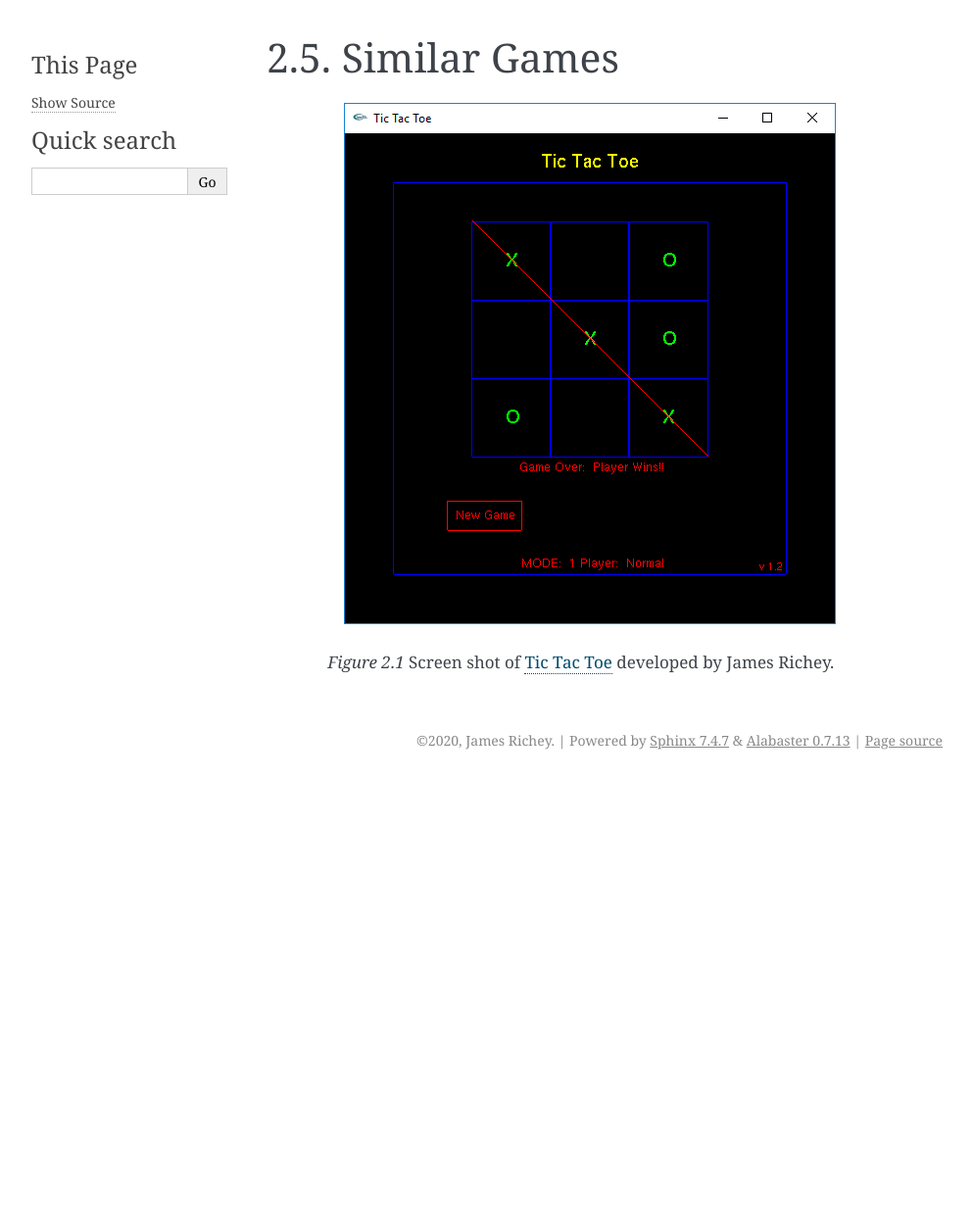
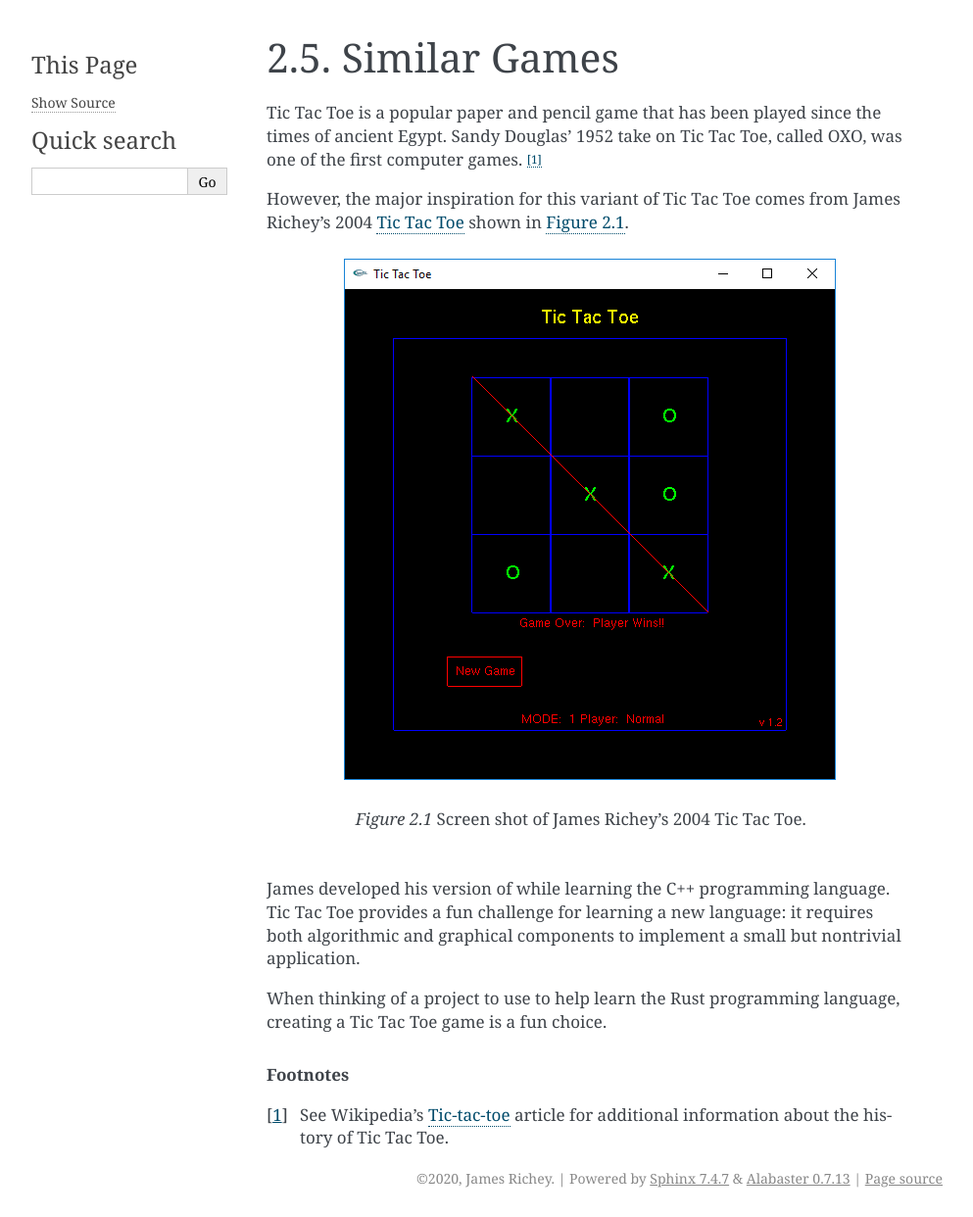
Before and after one commit to fossxo/fossxo-gdd, a Sphinx documentation site: the page built from source/overview/similar-games.rst, in a window 1280 px wide. Shown: the whole page at 98% size, without its empty margins (148-1141 px from the left). Built offline with Sphinx 7.4.7, drawn with Linux system fonts in a browser that asks for light colours; pages that are not in the unit, such as notebooks, are missing from menus; before the commit the page ends 900 px from its top, so only the background shows below that.

Commit message:
Add similar games section
This section describes games that are similar or have inspired
Tic Tac Toe.

```diff
--- a/source/overview/similar-games.rst
+++ b/source/overview/similar-games.rst
@@ -1,15 +1,29 @@
 #############
 Similar Games
 #############
+Tic Tac Toe is a popular paper and pencil game that has been played since
+the times of ancient Egypt. Sandy Douglas' 1952 take on Tic Tac Toe, called OXO,
+was one of the first computer games. [#wikiTTT]_
 
-..  TODO:
-      * Influences
-        - Picture of existing TTT
-
+However, the major inspiration for this variant of Tic Tac Toe comes from James
+Richey's 2004 `Tic Tac Toe <https://www.imaginaryphase.com/ttt.html>`__ shown in
+:numref:`fig-ttt-screen-shot`.
 
 ..  _fig-ttt-screen-shot:
 ..  figure:: ../img/ttt-2004-screen-shot.*
     :alt: Screen shot of a Tic Tac Toe computer game.
 
-    Screen shot of `Tic Tac Toe <https://www.imaginaryphase.com/ttt.html>`__
-    developed by James Richey.
+    Screen shot of James Richey's 2004 Tic Tac Toe.
+
+James developed his version of while learning the C++ programming language. Tic
+Tac Toe provides a fun challenge for learning a new language: it requires both
+algorithmic and graphical components to implement a small but nontrivial
+application.
+
+When thinking of a project to use to help learn the Rust programming language,
+creating a Tic Tac Toe game is a fun choice.
+
+..  rubric:: Footnotes
+
+..  [#wikiTTT] See Wikipedia's `Tic-tac-toe <https://en.wikipedia.org/wiki/Tic-tac-toe>`__
+        article for additional information about the history of Tic Tac Toe.
```
